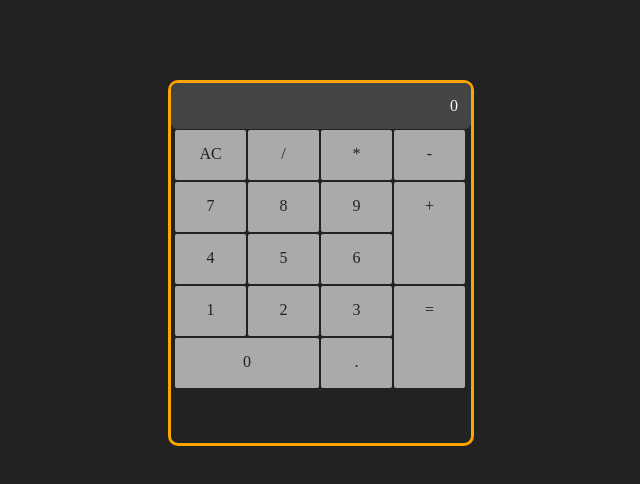
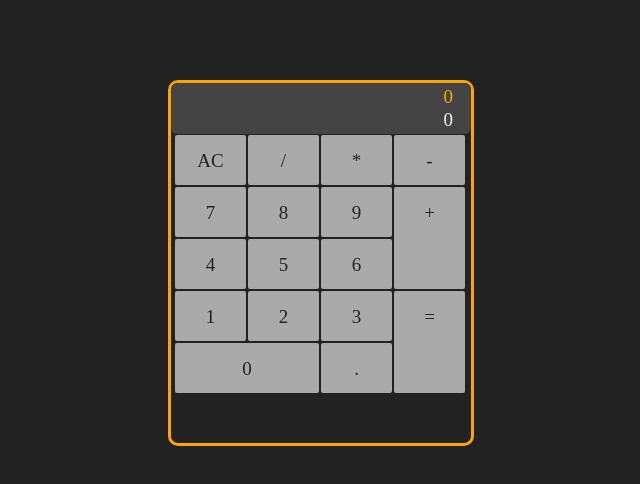
Before and after one commit to BillyBDev/javascript-calculator, a React (Create React App) app: page / in a window 1280 px wide. Shown: the top 484 px of the page, without its empty margins (319-959 px from the left). Built offline with nearby package versions, Linux system fonts and the light colour scheme.

Commit message:
Added much of functionality

```diff
--- a/package.json
+++ b/package.json
@@ -6,6 +6,7 @@
     "@testing-library/jest-dom": "^5.16.4",
     "@testing-library/react": "^12.1.4",
     "@testing-library/user-event": "^13.5.0",
+    "mathjs": "^10.5.0",
     "react": "^18.0.0",
     "react-dom": "^18.0.0",
     "react-scripts": "5.0.0",
--- a/public/index.html
+++ b/public/index.html
@@ -39,5 +39,7 @@
       To begin the development, run `npm start` or `yarn start`.
       To create a production bundle, use `npm run build` or `yarn build`.
     -->
+
+    <script src="https://cdn.freecodecamp.org/testable-projects-fcc/v1/bundle.js"></script>
   </body>
 </html>
--- a/src/App.js
+++ b/src/App.js
@@ -1,56 +1,130 @@
 import React, { useState } from 'react';
-
+import { evaluate, round } from 'mathjs/number';
 
 
 function App() {
 
   const [equation, setEquation] = useState("0");
-  const [answer, setAnswer] = useState("0");
+  const [display, setDisplay] = useState("0")
 
-  // try mathjs
+  const addToEquation = (e) => {
+    let newEquation = equation;
+    let newChar = e.target.innerHTML;
+    const prevChar = equation[equation.length - 1]
+    const signs = ["+", "/", "*"];
+    const nums = ["0", "1", "2", "3", "4", "5", "6", "7", "8", "9"];
 
-  const addToEquation = (char) => {
+    // todo: handle case where they follow up with num input instead of a sign
+    if (newEquation.includes("=")){
+      newEquation = newEquation.slice(newEquation.lastIndexOf(" "))
+      if (nums.includes(newChar)) newEquation = "";
+    }
 
-    const signs = ["/", "*", "-", "+"]
+    if (newChar === "AC") {
+      setEquation("0");
+      setDisplay("0");
+      return;
+    }
 
-    setEquation(equation + char)
+    if (equation.length > 30) return setDisplay("Character limit exceeded.")
+
+    if (equation === "0") newEquation = "";
+
+    // handle special characters
+
+
+    if (signs.includes(newChar)){
+      if (equation === "0") return;
+      if (prevChar === " ") newEquation = newEquation.slice(0, newEquation.length - 3);
+      if (prevChar === ".") newEquation = newEquation.slice(0, newEquation.length - 1);
+      newChar = " " + newChar + " ";
+    }
+
+    if (newChar === "."){
+      if (prevChar === ".") return;
+      // return if current num already contains a decimal
+      for (let i = equation.length - 1; i >= 0; i--){
+        if (equation[i] === " ") break;
+        if (equation[i] === ".") return;
+      }
+    }
+
+    if (newChar === "-"){
+      // if prevChar is a decimal, replace the decimal
+      if (prevChar === ".") {
+        newEquation = newEquation.slice(0, newEquation.length - 1);
+        newChar = " " + newChar + " ";
+      }
+
+      // if prevChar is a minus sign (and not a space), it's a redundant call, so just return
+      if (prevChar === "-") return;
+
+      // if prevChar is a number, treat it as an operator: append spaces
+      if (equation !== "0" && nums.includes(prevChar)) newChar = " " + newChar + " ";
+    }
+
+    newEquation += newChar;
+    setEquation(newEquation);
+
+    // show current num or sign in display
+    if (newChar[0] === " ") {
+      setDisplay(newChar)
+    } else {
+      setDisplay(newEquation.slice(newEquation.lastIndexOf(" ") + 1))
+    }
+  }
+
+  const evalEquation = () => {
+    const prevChar = equation[equation.length - 1]
+    let newEquation = equation;
+    if (prevChar === " ") newEquation = newEquation.slice(0, newEquation.length - 3);
+    if (prevChar === ".") newEquation = newEquation.slice(0, newEquation.length - 1);
+    if (prevChar === "-") newEquation = newEquation.slice(0, newEquation.length - 4);
+
+    let ans = round(evaluate(newEquation), 6);
+
+    setEquation(newEquation + " = " + ans)
+    setDisplay(ans);
   }
 
   return (
     <div className="App">
       <div id="calculator">
-        <div id="display">
-          <div id="display-text">
+        <div id="display-container">
+          <div id="equation">
             {equation}
+          </div>
+          <div id="display">
+            {display}
           </div>
         </div>
 
         <div id="buttons">
           <div id="main-buttons">
-            <div className="button" id="clear">AC</div>
-            <div className="button" id="divide">/</div>
-            <div className="button" id="multiply">*</div>
+            <div onClick={addToEquation} className="button" id="clear">AC</div>
+            <div onClick={addToEquation} className="button" id="divide">/</div>
+            <div onClick={addToEquation} className="button" id="multiply">*</div>
 
-            <div className="button" id="seven">7</div>
-            <div className="button" id="eight">8</div>
-            <div className="button" id="nine">9</div>
+            <div onClick={addToEquation} className="button" id="seven">7</div>
+            <div onClick={addToEquation} className="button" id="eight">8</div>
+            <div onClick={addToEquation} className="button" id="nine">9</div>
 
-            <div className="button" id="four">4</div>
-            <div className="button" id="five">5</div>
-            <div className="button" id="six">6</div>
+            <div onClick={addToEquation} className="button" id="four">4</div>
+            <div onClick={addToEquation} className="button" id="five">5</div>
+            <div onClick={addToEquation} className="button" id="six">6</div>
 
-            <div className="button" id="one">1</div>
-            <div className="button" id="two">2</div>
-            <div onClick={() => {addToEquation("3")}} className="button" id="three">3</div>
+            <div onClick={addToEquation} className="button" id="one">1</div>
+            <div onClick={addToEquation} className="button" id="two">2</div>
+            <div onClick={addToEquation} className="button" id="three">3</div>
 
-            <div className="button" id="zero">0</div>
-            <div className="button" id="decimal">.</div>
+            <div onClick={addToEquation} className="button" id="zero">0</div>
+            <div onClick={addToEquation} className="button" id="decimal">.</div>
           </div>
 
           <div id="right-buttons">
-            <div className="button" id="subtract">-</div>
-            <div className="button" id="add">+</div>
-            <div className="button" id="equals">=</div>
+            <div onClick={addToEquation} className="button" id="subtract">-</div>
+            <div onClick={addToEquation} className="button" id="add">+</div>
+            <div onClick={evalEquation} className="button" id="equals">=</div>
           </div>
 
         </div>
--- a/src/index.css
+++ b/src/index.css
@@ -1,6 +1,7 @@
 body {
   background-color: #222;
   color: whitesmoke;
+  font-size: 19px;
   text-align: center;
 }
 
@@ -12,20 +13,25 @@ body {
   margin: 80px auto;
 }
 
-#display {
+#display-container {
   display: flex;
+  flex-wrap: wrap;
   justify-content: flex-end;
   background-color: #444;
   border: 3px solid #444;
   border-radius: 6px;
   color: whitesmoke;
-  height: 40px;
+  height: 45px;
 }
 
-#display-text {
-  align-self: center;
-  margin-right: 10px;
+#equation, #display {
+  text-align: right;
+  width: 90%;
+  margin-right: 15px;
+}
 
+#equation {
+  color: orange;
 }
 
  #buttons {
@@ -47,6 +53,7 @@ body {
 }
 
 .button {
+  user-select: none;
   display: inline-block;
   background-color: #AAA;
   color: #222;
```
Also changed, not shown: 1 other file (tests, documents, lock files or other folders).
